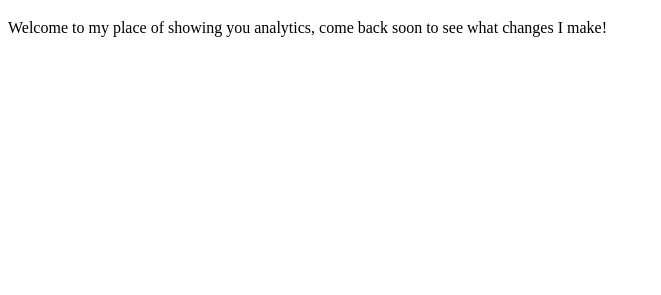
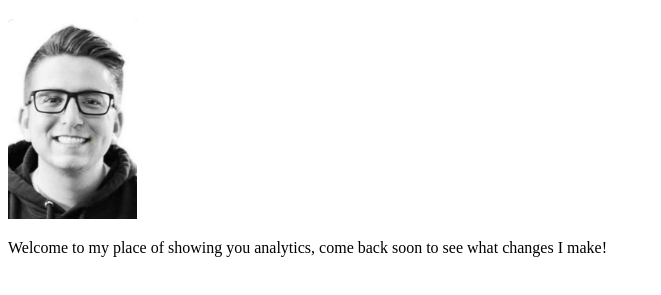
Before and after one commit to litpaul/PaulsWebsite, a plain HTML site: page index.html in a window 1280 px wide. Shown: the part 61-356 px from the top of the page, without its empty margins (0-661 px from the left). Drawn offline with Linux system fonts and the light colour scheme.

Commit message:
Added photo

```diff
--- a/index.html
+++ b/index.html
@@ -8,6 +8,7 @@
 </head>
 <body>
     <h1>Welcome to my BI site!</h1>
+    <img src="headshot.png" height="200px">
     <p>Welcome to my place of showing you analytics,
         come back soon to see what changes I make!</p>
 </body>
```
Also changed, not shown: headshot.png (added).
